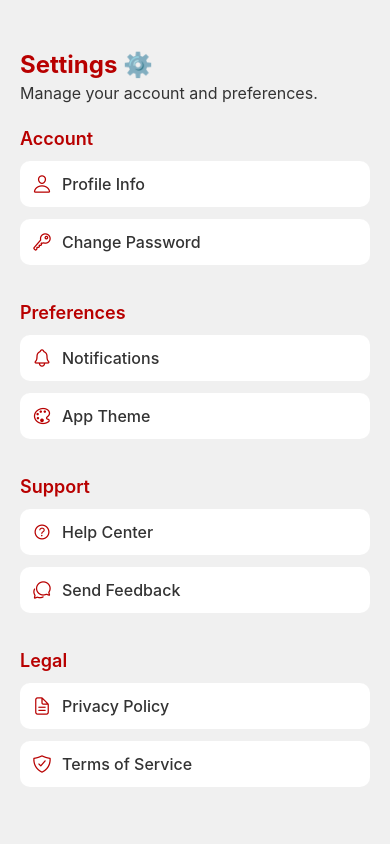
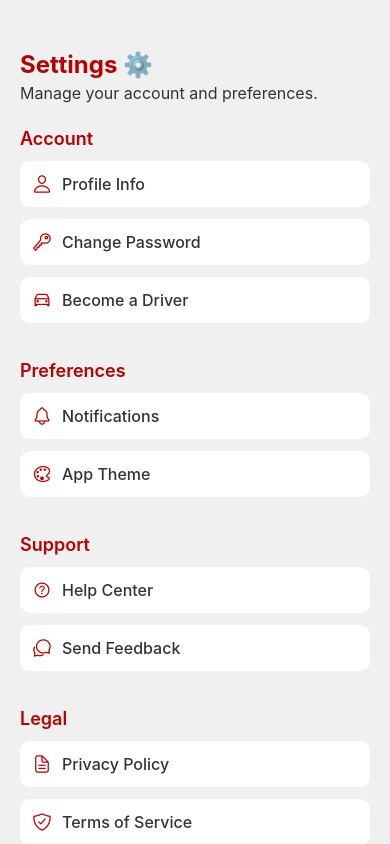
Before and after one commit to Tumi23B/LubaD, a React Native app: screen /Settings in a window 390 px wide. Built offline with nearby package versions, Linux system fonts and the light colour scheme; what @stripe/stripe-react-native would draw is missing.

Commit message:
Adding more Screens and Moving the driver option/button to the settings screen

```diff
--- a/screens/Settings.js
+++ b/screens/Settings.js
@@ -20,6 +20,15 @@ export default function Settings({ navigation }) {
         <TouchableOpacity style={styles.settingLink} onPress={() => navigation.navigate('ChangePassword')}>
           <Ionicons name="key-outline" size={20} color="#b80000" />
           <Text style={styles.settingText}>Change Password</Text>
+        </TouchableOpacity>
+
+        {/* Become a Driver button as another settingLink */}
+        <TouchableOpacity
+          style={styles.settingLink}
+          onPress={() => navigation.navigate('DriverApplication')}
+        >
+          <Ionicons name="car-outline" size={20} color="#b80000" />
+          <Text style={styles.settingText}>Become a Driver</Text>
         </TouchableOpacity>
       </View>
 
```
